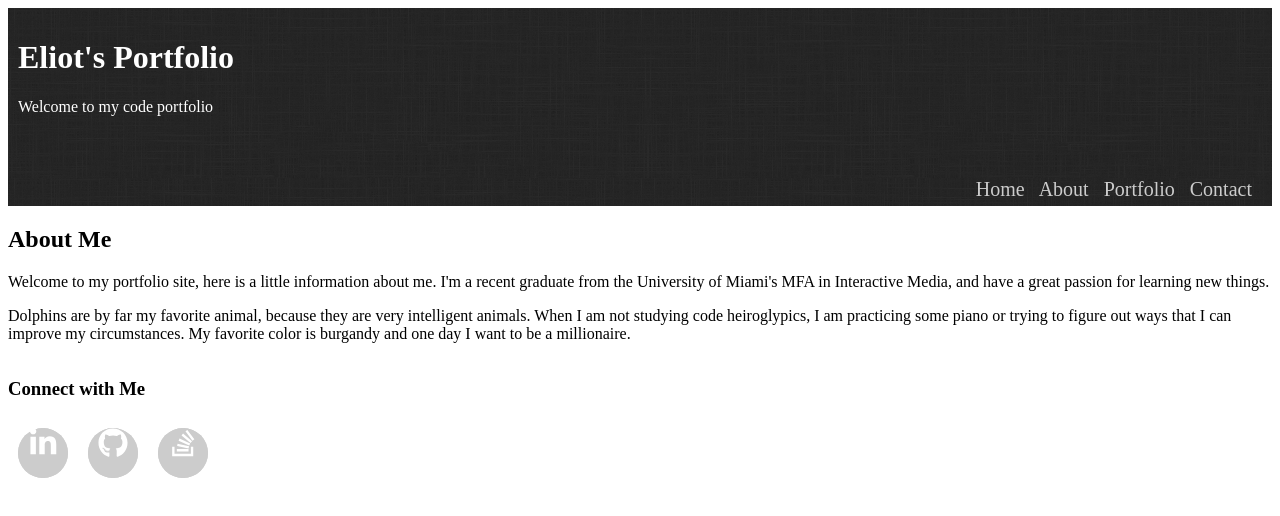
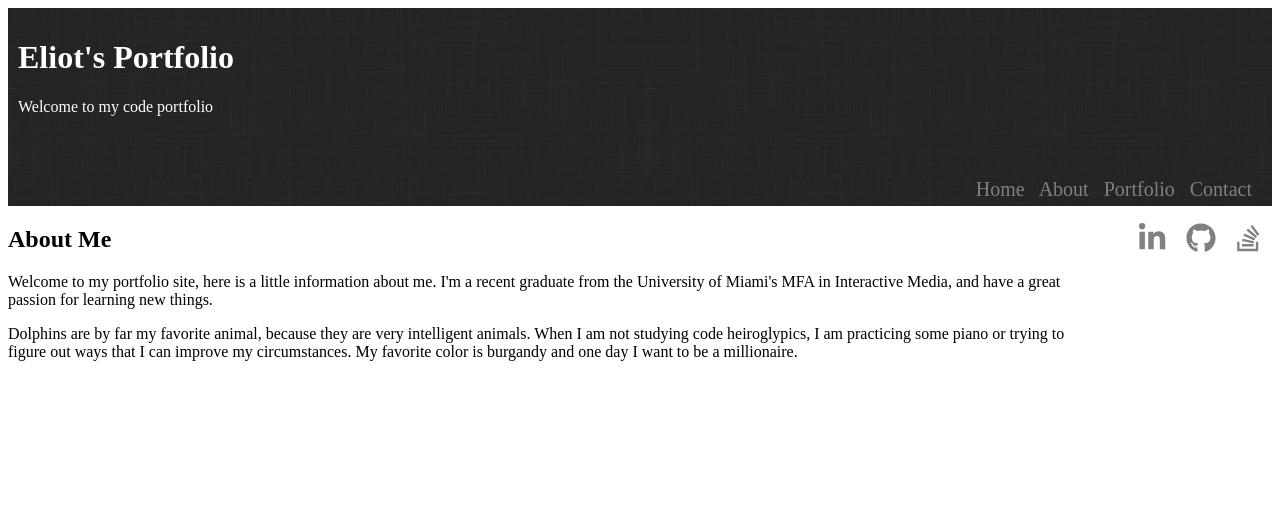
Before and after one commit to eliot84/dazedwonderer, a plain HTML site: page index.html in a window 1280 px wide. Drawn offline with Linux system fonts and the light colour scheme.

Commit message:
making corrections
fied social media font awesome icon issues on main page.

```diff
--- a/css/style.css
+++ b/css/style.css
@@ -1,10 +1,15 @@
 
 .container{
 	display: grid;
+	grid-template-areas:
+		"header  header"
+		"nav     nav"
+		"article aside";
 }
 
 
 header{
+	grid-area: header;
 	background-image: url("../images/bl.png");
 	height: 150px;
 	width: auto;
@@ -20,9 +25,11 @@ li{
 a{
 	text-decoration: none;
 	margin-right: 10px;
+	color: gray;
 }
 
 nav{
+	grid-area: nav;
 	padding-left: 10px;
 	padding-bottom: 5px;
 	padding-right: 10px;
@@ -33,7 +40,35 @@ nav{
 
 }
 
+article{
+	grid-area: article;
+}
 
+aside{
+	grid-area: aside;
+}
+
+.socialMenu{
+	color: gray;
+	font-size: 30px;
+
+}
+
+.fa-linkedin-in:hover{
+	color: black;
+}
+
+.fa-github:hover{
+	color: black;
+}
+
+.fa-stack-overflow:hover{
+	color: black;
+}
+
+
+
+/*
 
 .repos{
 	display: grid;
@@ -94,7 +129,7 @@ nav{
 }
 
 
-
+*/
 
 
 
@@ -115,7 +150,21 @@ nav{
   margin-top: 100px;
 }
 
+/*
+.connectUL{
+	height: 50px;
+}
 
+i{
+	background-color: gray;
+	border-radius: 50%;
+	height: 50px;
+	width: 50px;
+}
+*/
+
+
+/*
 .connectUL{
 	margin: 0;
 	padding: 0;
@@ -166,12 +215,13 @@ nav{
 	background-repeat: repeat;
 	color: white;
 }
-
+*/
+/*
 a:link{
 	color: #cccccc;
 }
-
-a:visited{
+*/
+/*a:visited{
 	color: #cccccc;
 }
 
@@ -180,7 +230,9 @@ a:hover{
 	    font-weight: bold;
 
 }
+*/
 
+/*
 a.portLinks:link{
 	color: black;
 }
@@ -194,6 +246,7 @@ a.portLinks:hover{
 	    font-weight: bold;
 
 }
+*/
 
 .spacer{
 	margin-top: 50px;
--- a/index.html
+++ b/index.html
@@ -7,7 +7,7 @@
 
 	<meta charset="utf-8">
     <meta name="viewport" content="width=device-width, initial-scale=1, shrink-to-fit=no">
-	<script defer src="https://use.fontawesome.com/releases/v5.0.6/js/all.js"></script>
+	<script defer src="https://cdnjs.cloudflare.com/ajax/libs/font-awesome/5.13.1/js/all.min.js"></script>
 	<link rel="stylesheet" type="text/css" href="css/style.css">
 
 </head>
@@ -38,14 +38,20 @@
 	</article>
 
 	<aside>
-		<h3 class="text-lg-left text-md-left">Connect with Me</h3>
-				<ul class="connectUL">
-					<a href="http://www.linkedin.com/in/eliot84" target="_blank"><li class="connect"><i class="fab fa-linkedin-in" style="color:white"></i></li></a>
+		<ul>
+			<li><a class="socialMenu" href="http://www.linkedin.com/in/eliot84" target="_blank">
+				<i class="fab fa-linkedin-in"></i>
+			</a></li>
 
-					<a href="https://github.com/eliot84" target="_blank"><li class="connect"><i class="fab fa-github" style="color:white"></i></li></a>
+			<li><a class="socialMenu" href="https://github.com/eliot84" target="_blank">
+				<i class="fab fa-github"></i>
+			</a></li>
 
-					<a href="https://stackexchange.com/users/7414428/user5640752" target="_blank"><li class="connect"><i class="fab fa-stack-overflow" style="color:white"></i></li></a>
-				</ul>
+			<li><a class="socialMenu" href="https://stackexchange.com/users/7414428/user5640752" target="_blank">
+				<i class="fab fa-stack-overflow"></i>
+			</a></li>
+		</ul>
+
 	</aside>
 
 </div>
```
